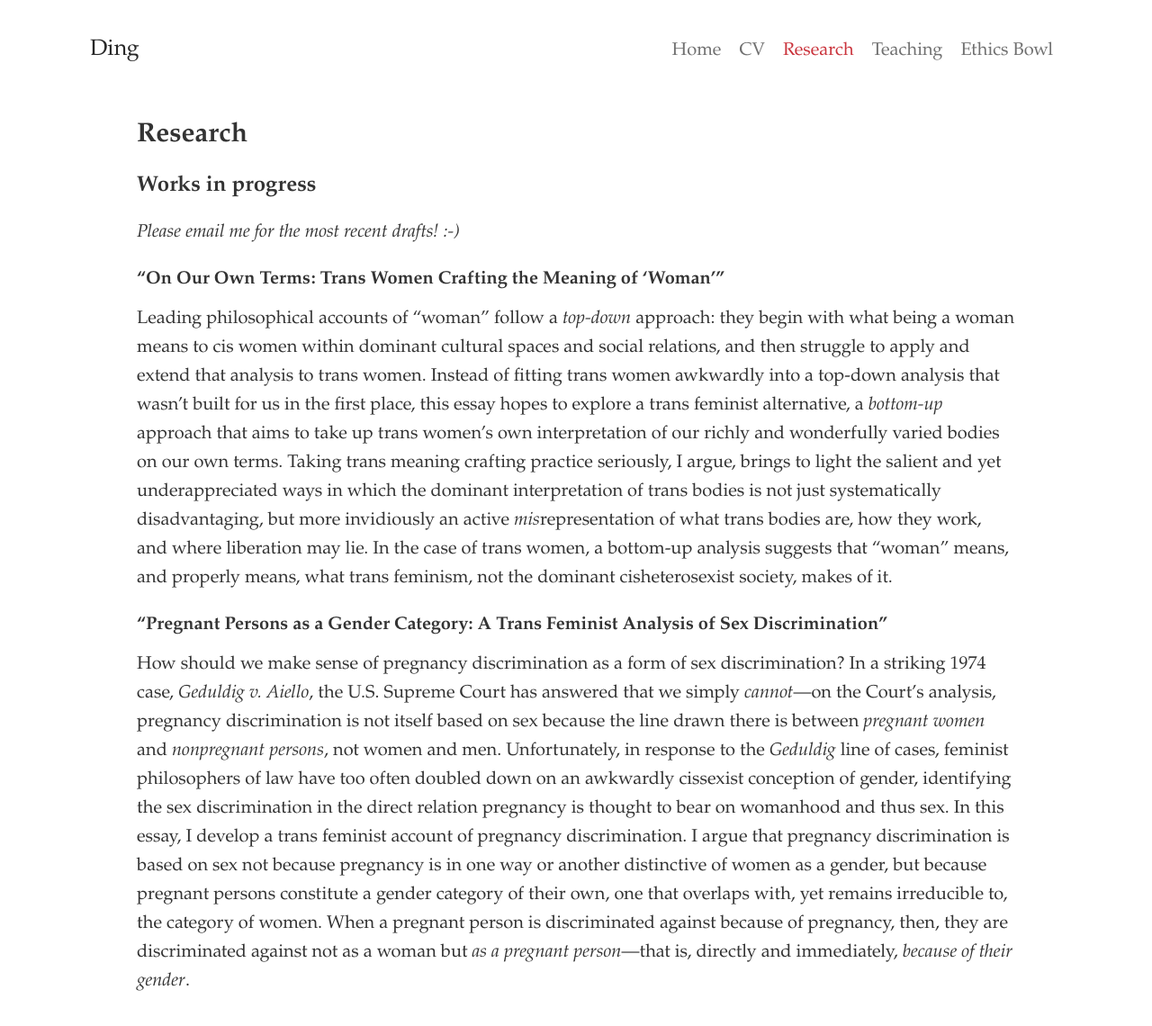
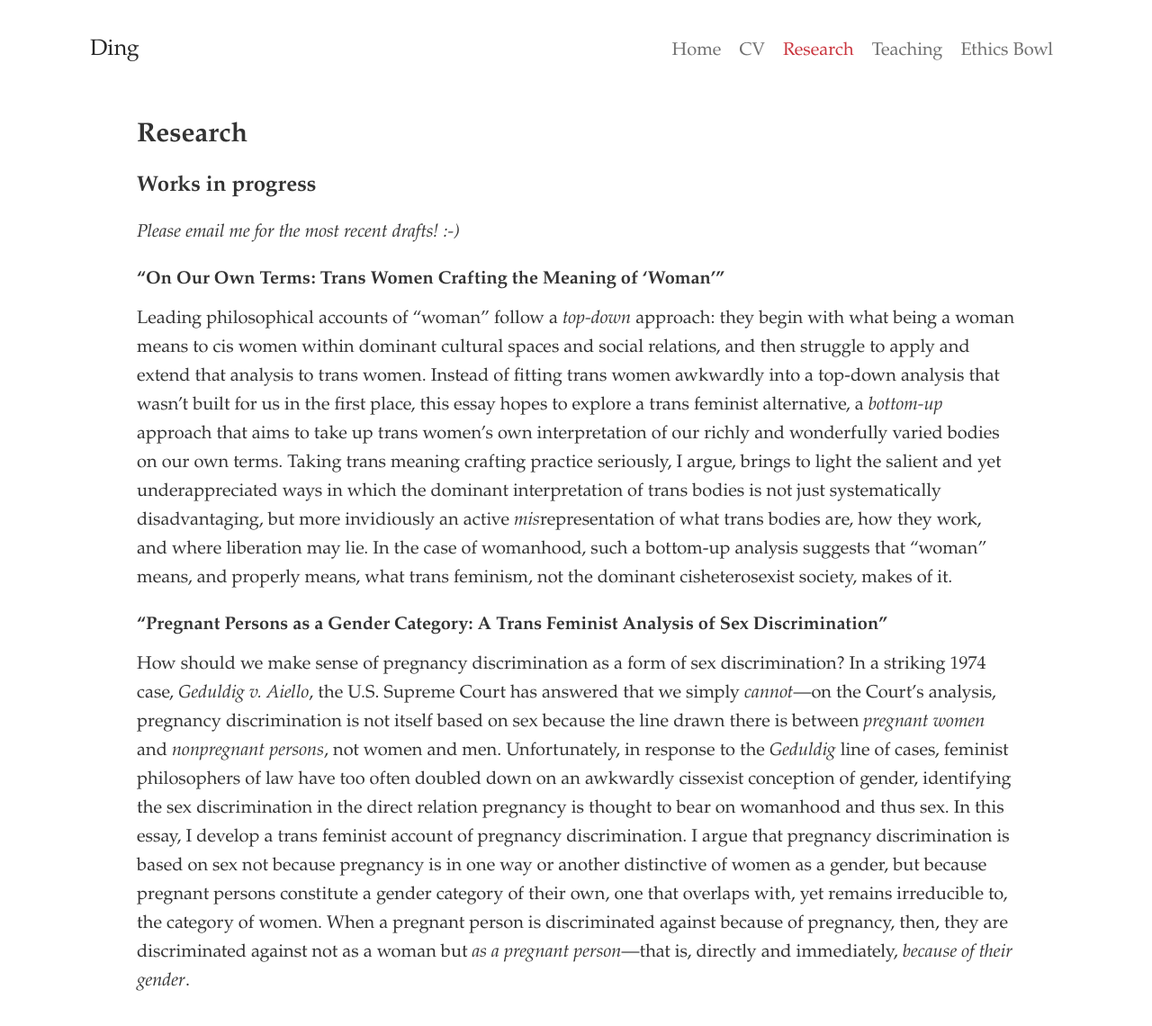
Before and after one commit to dingherself/dingherself.github.io, a Jekyll site: the page built from research.md, in a window 1280 px wide and 1186 px high. Shown: the top 1140 px of the window at 90% size. Built offline with Jekyll 4.4.1, drawn with Linux system fonts in a browser that asks for light colours; nearby versions of some CDN libraries; some web fonts are replaced.

Commit message:
small improvement

```diff
--- a/research.md
+++ b/research.md
@@ -14,7 +14,7 @@
 
 ### “On Our Own Terms: Trans Women Crafting the Meaning of ‘Woman’”
 
-Leading philosophical accounts of “woman” follow a *top-down* approach: they begin with what being a woman means to cis women within dominant cultural spaces and social relations, and then struggle to apply and extend that analysis to trans women. Instead of fitting trans women awkwardly into a top-down analysis that wasn’t built for us in the first place, this essay hopes to explore a trans feminist alternative, a *bottom-up* approach that aims to take up trans women’s own interpretation of our richly and wonderfully varied bodies on our own terms. Taking trans meaning crafting practice seriously, I argue, brings to light the salient and yet underappreciated ways in which the dominant interpretation of trans bodies is not just systematically disadvantaging, but more invidiously an active *mis*representation of what trans bodies are, how they work, and where liberation may lie. In the case of trans women, a bottom-up analysis suggests that “woman” means, and properly means, what trans feminism, not the dominant cisheterosexist society, makes of it.
+Leading philosophical accounts of “woman” follow a *top-down* approach: they begin with what being a woman means to cis women within dominant cultural spaces and social relations, and then struggle to apply and extend that analysis to trans women. Instead of fitting trans women awkwardly into a top-down analysis that wasn’t built for us in the first place, this essay hopes to explore a trans feminist alternative, a *bottom-up* approach that aims to take up trans women’s own interpretation of our richly and wonderfully varied bodies on our own terms. Taking trans meaning crafting practice seriously, I argue, brings to light the salient and yet underappreciated ways in which the dominant interpretation of trans bodies is not just systematically disadvantaging, but more invidiously an active *mis*representation of what trans bodies are, how they work, and where liberation may lie. In the case of womanhood, such a bottom-up analysis suggests that “woman” means, and properly means, what trans feminism, not the dominant cisheterosexist society, makes of it.
 
 ### “Pregnant Persons as a Gender Category: A Trans Feminist Analysis of Sex Discrimination”
 
```
